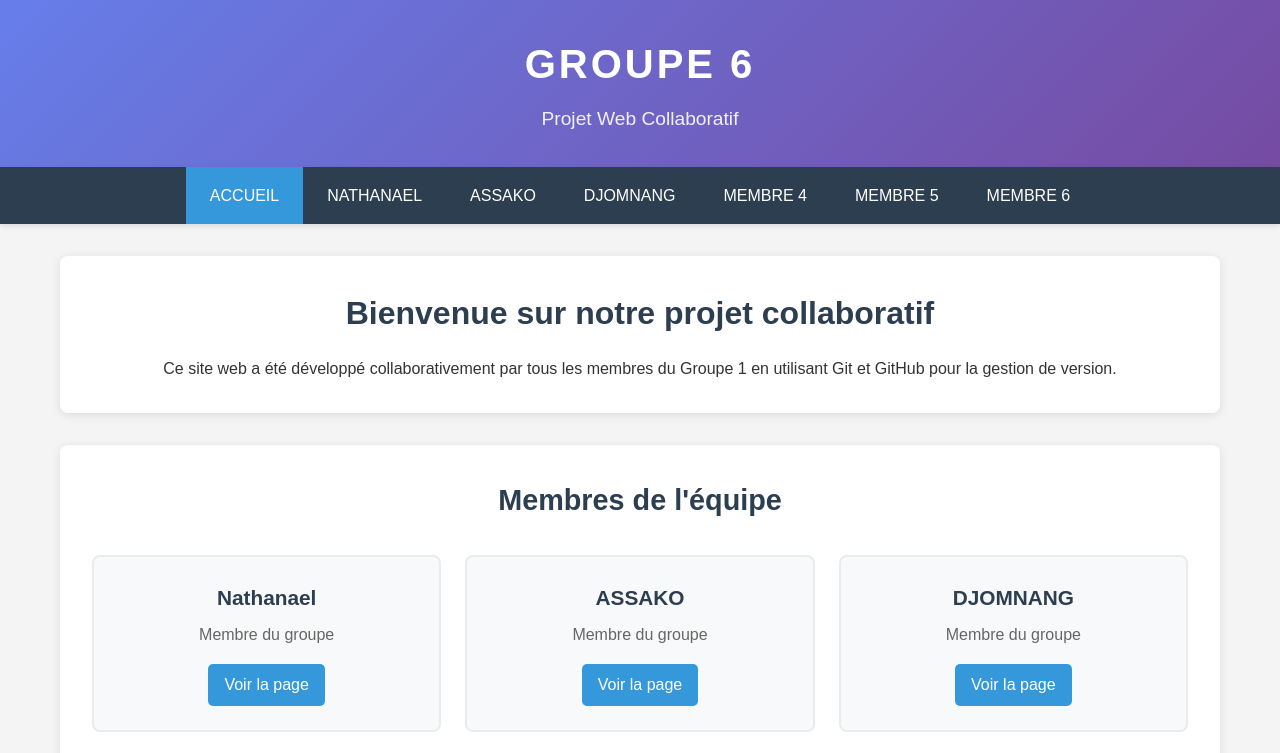
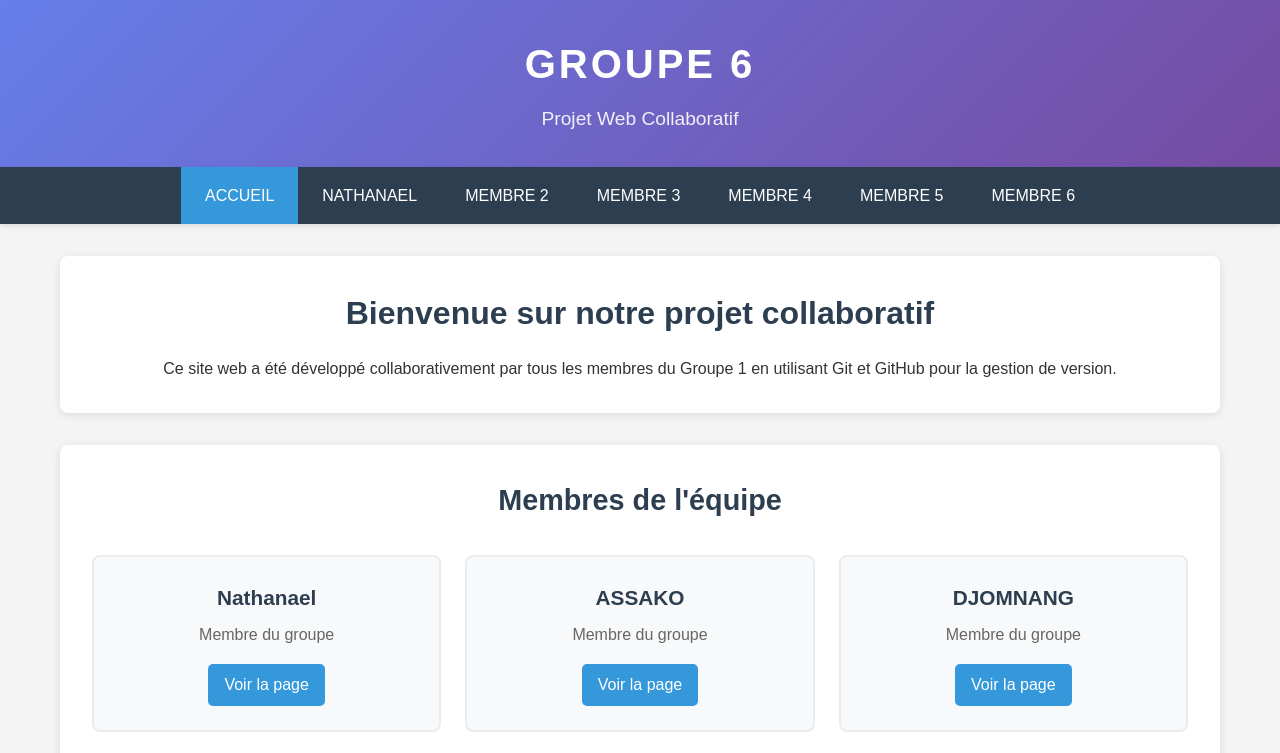
Before and after one commit to urielnathanael/Projet-Groupe6-Web, a plain HTML site: page index.html in a window 1280 px wide. Shown: the top 753 px of the page. Drawn offline with Linux system fonts and the light colour scheme.

Commit message:
created the index.html

```diff
--- a/index.html
+++ b/index.html
@@ -21,8 +21,8 @@
             <ul class="nav-menu">
                 <li><a href="index.html" class="active">Accueil</a></li>
                 <li><a href="Nathanael.html">Nathanael</a></li>
-                <li><a href="ASSAKO.html">ASSAKO</a></li>
-                <li><a href="DJOMNANG.html">DJOMNANG</a></li>
+                <li><a href="MEMBRE2.html">MEMBRE 2</a></li>
+                <li><a href="MEMBRE3.html">MEMBRE 3</a></li>
                 <li><a href="MEMBRE4.html">MEMBRE 4</a></li>
                 <li><a href="MEMBRE5.html">MEMBRE 5</a></li>
                 <li><a href="MEMBRE6.html">MEMBRE 6</a></li>
```
